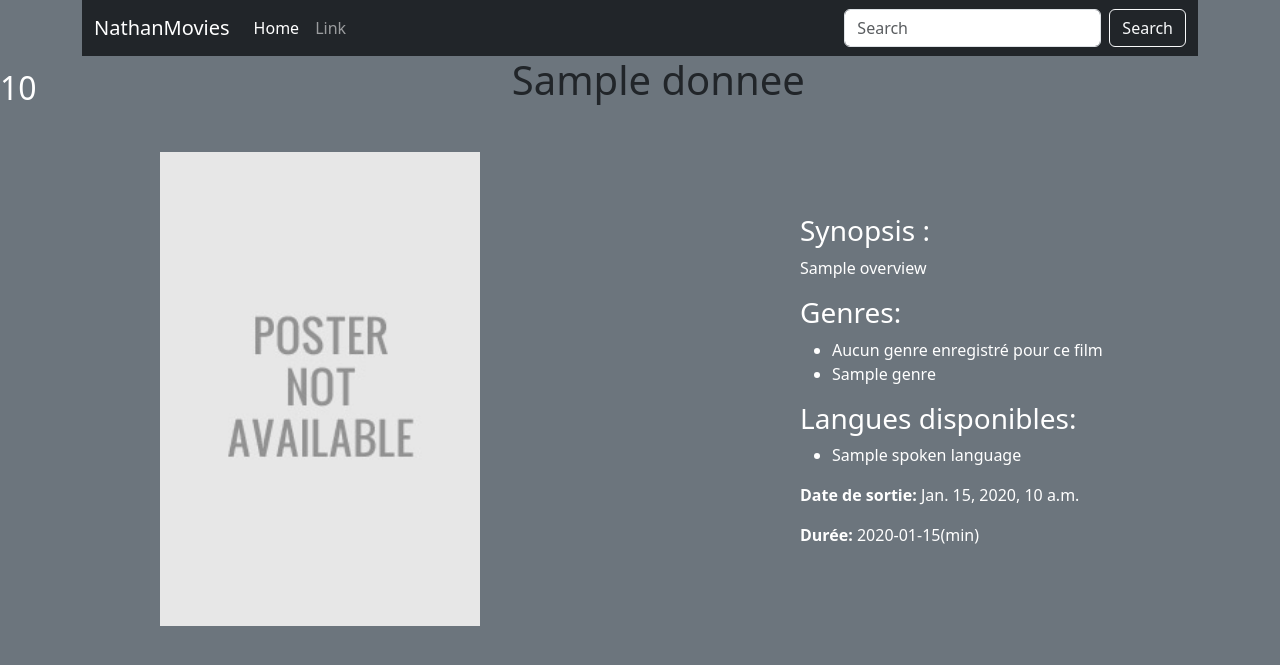
After one commit to MoussironNathan/service-web, a Django app: template service_web_project/myapp/templates/movie_details.html in a window 1280 px wide. The commit adds this page. Shown: the top 665 px of the page. Run offline with Django 4.2, Linux system fonts and the light colour scheme; the template is opened without the code that fills it: most values are stand-ins (such as "Sample title", 1, 10 or a date in 2020); some libraries are stand-ins or nearby versions.

Commit message:
ajout like + un peu de css + page deatil_film

```diff
--- a/service_web_project/myapp/static/css/style.css
+++ b/service_web_project/myapp/static/css/style.css
@@ -1,4 +1,8 @@
 .card-img-top {
     width: auto;
-    height: 30px;
+    height: 423px;
 }
+
+*{
+    color: white;
+}
--- a/service_web_project/myapp/templates/base.html
+++ b/service_web_project/myapp/templates/base.html
@@ -1,4 +1,5 @@
 {% load extras %}
+{% load static %}
 <!DOCTYPE html>
 <html lang="en">
 <head>
@@ -7,6 +8,10 @@
     {% load bootstrap5 %}
     {% bootstrap_css %}
     {% bootstrap_javascript %}
+    <link href="{% static 'fontawesomefree/css/fontawesome.css' %}" rel="stylesheet" type="text/css">
+    <link href="{% static 'fontawesomefree/css/brands.css' %}" rel="stylesheet" type="text/css">
+    <link href="{% static 'fontawesomefree/css/solid.css' %}" rel="stylesheet" type="text/css">
+    <link href="{% static 'css/style.css' %}" rel="stylesheet" type="text/css">
 </head>
 <body class="bg-secondary">
     <div class="container">
--- /dev/null
+++ b/service_web_project/myapp/templates/movie_details.html
@@ -0,0 +1,39 @@
+{% load extras %}
+{% load static %}
+{% include 'base.html' %}
+
+{% block content %}
+    <a href="{% url 'addLike' donnees|get_item:'id' %}" class="float-start text-decoration-none text-white mt-2 fs-2">{{ donnees|get_item:'likes' }} <i class="fa-solid fa-thumbs-up"></i></a>
+    <h1 class="text-center">{{ donnees|get_item:'title' }}</h1>
+    {% if donnees|get_item:'adult' %}
+        <img src="{% static 'img/18.jpg' %}" class="float-end" alt="img film">
+    {% endif %}
+    <div class="d-flex flex-row justify-content-around mt-5">
+        {% if donnees|get_item:'poster_path' %}
+            <img src="http://image.tmdb.org/t/p/w500/{{ donnees|get_item:'poster_path' }}" class="w-25 align-self-center" alt="img film">
+        {% else %}
+            <img src="{% static 'img/poster-holder.jpg' %}" class="w-25 align-self-center" alt="img film">
+        {% endif %}
+        <div class="w-25 align-self-center">
+            <h3>Synopsis :</h3>
+            <p>{{ donnees|get_item:'overview' }}</p>
+            <h3>Genres:</h3>
+            <ul>
+                {% if not donnees|get_item:'genres' %}
+                    <li>Aucun genre enregistré pour ce film</li>
+                {% endif %}
+                {% for genre in donnees|get_item:'genres' %}
+                    <li>{{ genre|get_item:'name' }}</li>
+                {% endfor %}
+            </ul>
+            <h3>Langues disponibles:</h3>
+            <ul>
+                {% for l in donnees|get_item:'spoken_languages' %}
+                    <li>{{ l|get_item:'name' }}</li>
+                {% endfor %}
+            </ul>
+            <p><b>Date de sortie:</b> {{ donnees|get_item:'release_date' }}</p>
+            <p><b>Durée:</b> {{ donnees|get_item:'runtime' }}(min)</p>
+        </div>
+    </div>
+{% endblock %}
--- a/service_web_project/myapp/templatetags/extras.py
+++ b/service_web_project/myapp/templatetags/extras.py
@@ -3,6 +3,7 @@ from django.template.defaultfilters import stringfilter
 
 register = template.Library()
 
+
 @register.filter
 def get_item(dict, key):
     return dict[key]
--- a/service_web_project/service_web_project/settings.py
+++ b/service_web_project/service_web_project/settings.py
@@ -36,7 +36,9 @@ INSTALLED_APPS = [
     'django.contrib.messages',
     'django.contrib.staticfiles',
     'myapp.apps.MyappConfig',
-    'bootstrap5'
+    'utils',
+    'bootstrap5',
+    'fontawesomefree'
 ]
 
 MIDDLEWARE = [
@@ -112,7 +114,7 @@ USE_TZ = True
 # Static files (CSS, JavaScript, Images)
 # https://docs.djangoproject.com/en/4.2/howto/static-files/
 
-STATIC_URL = 'static/'
+STATIC_URL = '/static/'
 
 # Default primary key field type
 # https://docs.djangoproject.com/en/4.2/ref/settings/#default-auto-field
--- a/service_web_project/service_web_project/urls.py
+++ b/service_web_project/service_web_project/urls.py
@@ -22,4 +22,7 @@ urlpatterns = [
     path('admin/', admin.site.urls),
     path('home/', views.home, name='home'),
     path('home/<int:page>', views.home, name='home'),
+    path('home/movie/<int:id>', views.movie_details, name='details'),
+    path('home/movie/addlike/<int:id>', views.addLike, name='addLike'),
+    path('home/movie/dislike/<int:id>', views.addLike, name='disLike'),
 ]
```
Also changed, not shown: service_web_project/myapp/templates/movies.html (+11 -5 lines), service_web_project/myapp/templates/not_founded.html (added, +7 -0 lines), service_web_project/service_web_project/utils.py (added, +8 -0 lines), service_web_project/service_web_project/views.py (+82 -61 lines), service_web_project/utils.py (deleted, +0 -11 lines), service_web_project/myapp/static/img/18.png (added), service_web_project/myapp/static/img/poster-holder.jpg (added).
